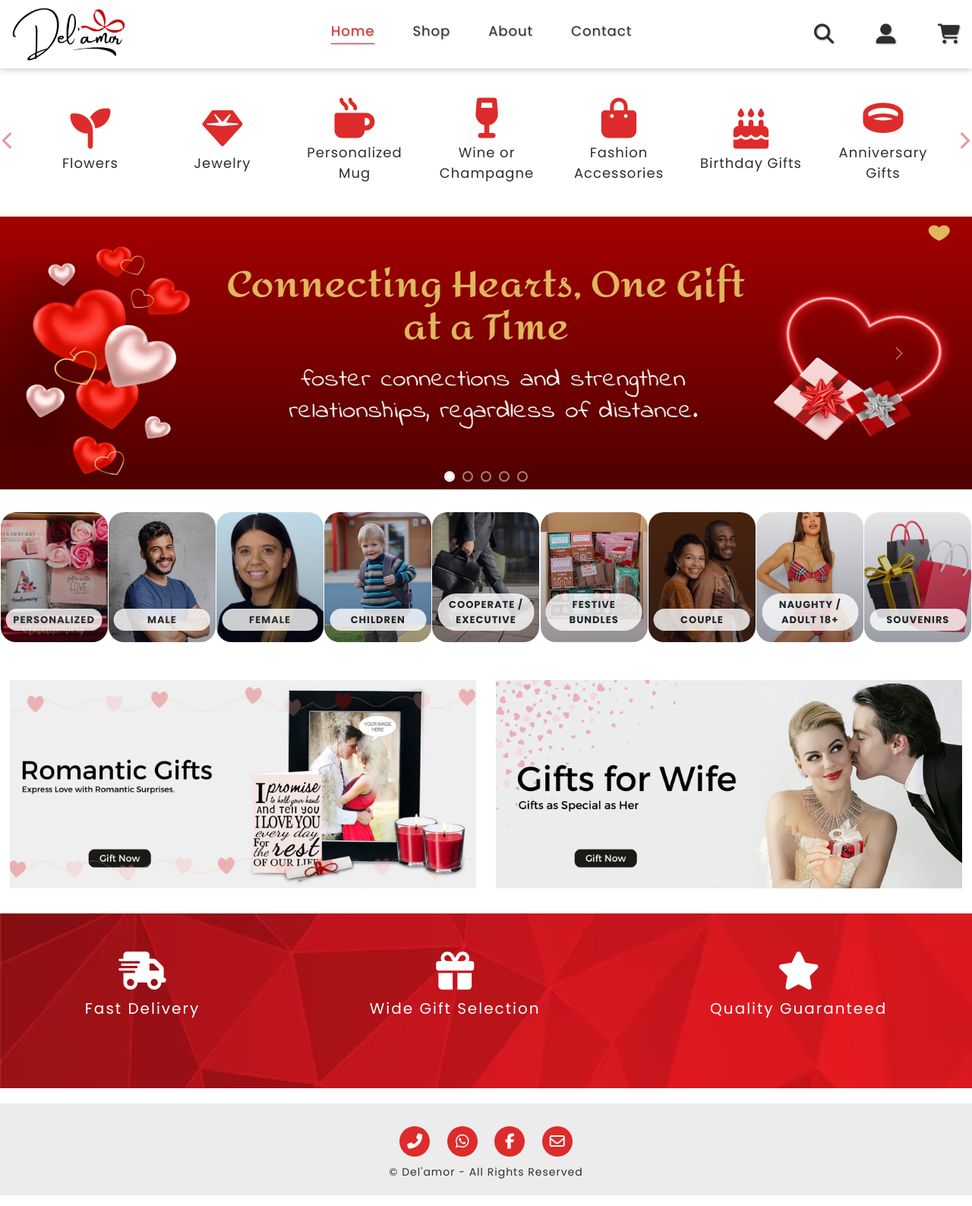
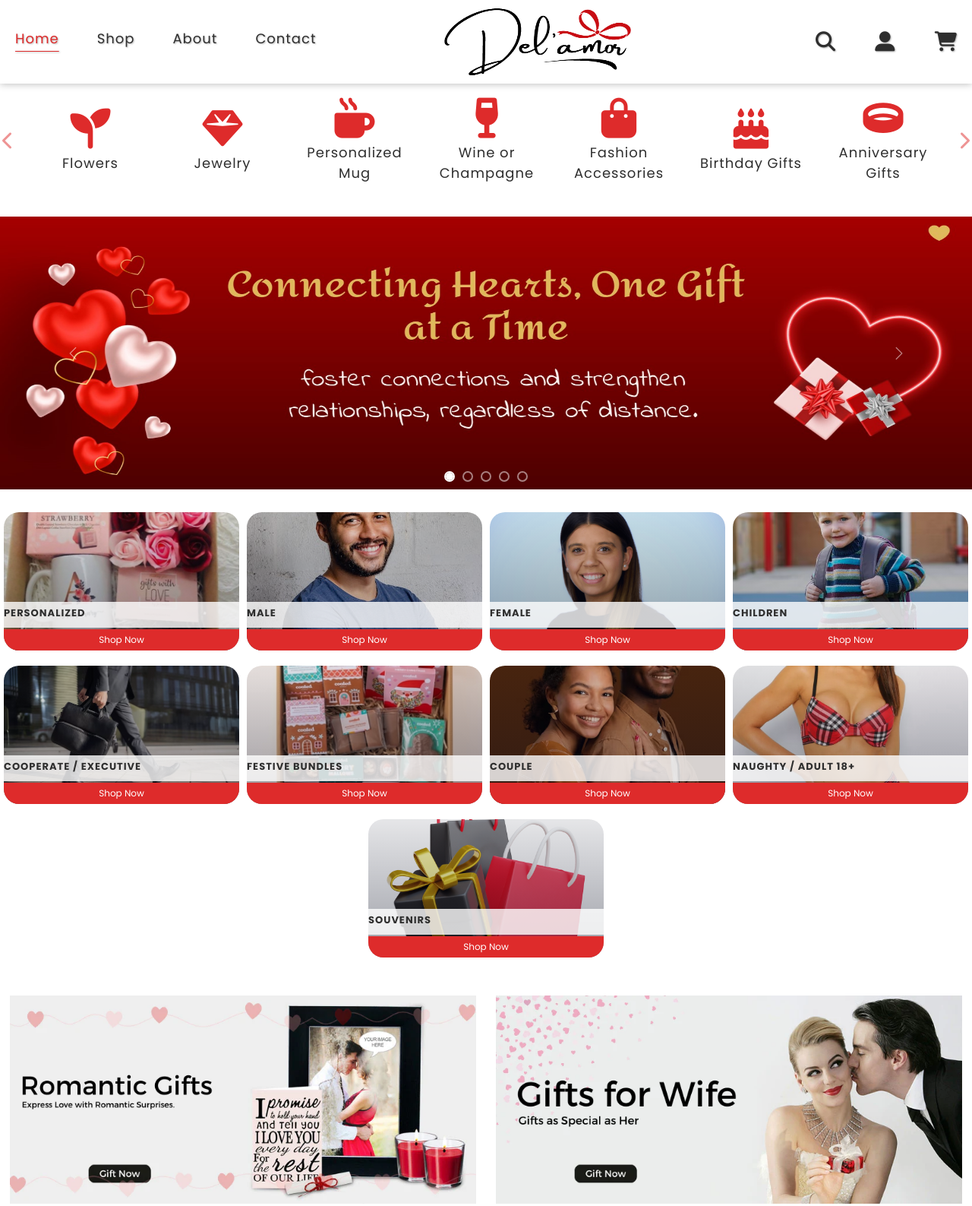
Before and after one commit to Seyi-Adebowale/del-amor, a plain HTML site: page index.html in a window 1280 px wide. Shown: the top 1587 px of the page at 76% size. Drawn offline with nearby package versions, Linux system fonts and the light colour scheme.

Commit message:
animation

```diff
--- a/css/about-style.css
+++ b/css/about-style.css
@@ -3,6 +3,7 @@ main{
     background-image: url('../img/contact-bkg.jpg');
     background-position: center;
     background-size: cover;
+    padding-top: 30px;
 }
 .about-body{
     width: 90%;
@@ -10,7 +11,6 @@ main{
     justify-content: space-between;
     flex-wrap: wrap;
     margin: auto;
-
 }
 .about-text-container{
     width: 50%;
--- a/css/contact-style.css
+++ b/css/contact-style.css
@@ -3,6 +3,7 @@
     background-image: url('../img/contact-bkg.jpg');
     background-position: center;
     background-size: cover;
+    padding-top: 30px;
 }
 .contact-body h1{
     text-align: center;
@@ -37,6 +38,7 @@
     padding-top: 10px;
     font-size: 3rem;
     font-weight: 700;
+    letter-spacing: 2px;
   }
   .contactus-text {
     word-wrap: break-word;
--- a/css/global.css
+++ b/css/global.css
@@ -40,18 +40,25 @@ main{
 }
 .header {
   display: flex;
-  justify-content: space-around;
+  justify-content: space-between;
+  padding: 0 20px;
 }
 
 .header__logo {
-  width: 12.5%;
+  width: 25%;
   padding: 10px 0;
+  /* outline: 1px solid red; */
+
 }
 .header__logo img {
-  height: 70px;
+  height: 90px;
+  width: 80%;
 }
 .header__nav {
-  width: 65%;
+  width: 31%;
+  /* outline: 1px solid yellow; */
+  justify-content: space-between;
+  padding: 0;
   position: relative;
   display: flex;
   align-items: center;
@@ -63,7 +70,8 @@ main{
   text-shadow: 1px 1px 2px rgba(0, 0, 0, 0.3);
   /* font-weight: 700; */
   width: 100%;
-  justify-content: center;
+  justify-content: left;
+  padding: 0;
   letter-spacing: 1px;
   gap: 50px;
 }
@@ -77,9 +85,15 @@ main{
 }
 .header__icons {
   width: 15%;
+  /* outline: 1px solid green; */
   display: flex;
   align-items: center;
   justify-content: space-between;
+}
+@media screen and (max-width: 930px){
+  .header__nav{
+    width: 51%;
+  }
 }
 .header__icons i {
   font-size: var(--very-large-font);
@@ -145,7 +159,7 @@ main{
     top: 50px;
   }
   .header__icons {
-    width: 32%;
+    width: 25%;
   }
   .header__nav ul li a:hover {
     text-decoration: none;
--- a/css/style.css
+++ b/css/style.css
@@ -1,9 +1,8 @@
 @import url(../css/global.css);
-.occasions{
+.occasions {
   margin: 5px 0 20px;
   width: 100%;
   position: relative;
-
 }
 .occasions-container {
   display: flex;
@@ -27,16 +26,15 @@
   /* box-shadow: 0 4px 6px rgba(0, 0, 0, 0.1); */
   transition: transform 0.2s;
 }
-.slick-track
-{
+.slick-track {
   display: flex !important;
 }
 
-.slick-slide
-{
+.slick-slide {
   height: inherit !important;
 }
-.slick-prev, .slick-next {
+.slick-prev,
+.slick-next {
   font-size: 24px;
   color: var(--color-red);
   opacity: 0.5;
@@ -46,16 +44,16 @@
   z-index: 1;
   cursor: pointer;
 }
-.slick-prev{
+.slick-prev {
   left: 3px;
 }
-.slick-next{
+.slick-next {
   right: 3px;
 }
-.box-content i{
+.box-content i {
   display: block;
 }
-.box-content p{
+.box-content p {
   margin: 5px 0 0 0;
 }
 /* .occasions-container__box:hover {
@@ -117,22 +115,23 @@
 }
 
 .carousel-control-prev,
-.carousel-control-next{
-  font-weight: bold ;
-  font-size: 5rem ;
+.carousel-control-next {
+  font-weight: bold;
+  font-size: 5rem;
   color: var(--color-white);
 }
 
-.categories-container{
+.categories-container {
   display: flex;
   justify-content: space-around;
   flex-wrap: wrap;
   margin: 30px 0;
 }
-.category-box{
+.category-box {
   border-radius: 20px;
-  width: 141px;
-  height: 171px;
+  width: 310px;
+  height: 182px;
+  /* outline: 1px solid red; */
   position: relative;
   text-align: center;
   background-position: center;
@@ -142,78 +141,133 @@
   transition: 0.7s;
   opacity: 0;
   animation: fadeIn 0.3s ease-in-out forwards;
+  /* outline: 1px solid red; */
 }
-.box1 { animation-delay: 0.1s; }
-.box2 { animation-delay: 0.2s; }
-.box3 { animation-delay: 0.3s; }
-.box4 { animation-delay: 0.4s; }
-.box5 { animation-delay: 0.5s; }
-.box6 { animation-delay: 0.6s; }
-.box7 { animation-delay: 0.7s; }
-.box8 { animation-delay: 0.8s; }
-.box9 { animation-delay: 0.9s; }
+.box1 {
+  animation-delay: 0.1s;
+}
+.box2 {
+  animation-delay: 0.2s;
+}
+.box3 {
+  animation-delay: 0.3s;
+}
+.box4 {
+  animation-delay: 0.4s;
+}
+.box5 {
+  animation-delay: 0.5s;
+}
+.box6 {
+  animation-delay: 0.6s;
+}
+.box7 {
+  animation-delay: 0.7s;
+}
+.box8 {
+  animation-delay: 0.8s;
+}
+.box9 {
+  animation-delay: 0.9s;
+}
 
 @keyframes fadeIn {
   to {
     opacity: 1;
   }
 }
-.box1{
-  background-image: linear-gradient(rgba(4, 9, 30, 0.1), rgba(4, 9, 30, 0.4)), url('../img/per.jpg');
+.box1 {
+  background-image: linear-gradient(rgba(4, 9, 30, 0.1), rgba(4, 9, 30, 0.4)),
+    url("../img/per.jpg");
 }
-.box2{
-  background-image: linear-gradient(rgba(4, 9, 30, 0.1), rgba(4, 9, 30, 0.4)), url('../img/male.jpeg');
+.box2 {
+  background-image: linear-gradient(rgba(4, 9, 30, 0.1), rgba(4, 9, 30, 0.4)),
+    url("../img/male.jpeg");
 }
-.box3{
-  background-image: linear-gradient(rgba(4, 9, 30, 0.1), rgba(4, 9, 30, 0.4)), url('../img/female.png');
+.box3 {
+  background-image: linear-gradient(rgba(4, 9, 30, 0.1), rgba(4, 9, 30, 0.4)),
+    url("../img/female.png");
 }
-.box4{
-  background-image: linear-gradient(rgba(4, 9, 30, 0.1), rgba(4, 9, 30, 0.4)), url('../img/children.avif');
+.box4 {
+  background-image: linear-gradient(rgba(4, 9, 30, 0.1), rgba(4, 9, 30, 0.4)),
+    url("../img/children.avif");
 }
-.box5{
-  background-image: linear-gradient(rgba(4, 9, 30, 0.1), rgba(4, 9, 30, 0.4)), url('../img/cooperate.avif');
+.box5 {
+  background-image: linear-gradient(rgba(4, 9, 30, 0.1), rgba(4, 9, 30, 0.4)),
+    url("../img/cooperate.avif");
 }
-.box6{
-  background-image: linear-gradient(rgba(4, 9, 30, 0.1), rgba(4, 9, 30, 0.4)), url('../img/festive.avif');
+.box6 {
+  background-image: linear-gradient(rgba(4, 9, 30, 0.1), rgba(4, 9, 30, 0.4)),
+    url("../img/festive.avif");
 }
-.box7{
-  background-image: linear-gradient(rgba(4, 9, 30, 0.1), rgba(4, 9, 30, 0.4)), url('../img/couple.avif');
+.box7 {
+  background-image: linear-gradient(rgba(4, 9, 30, 0.1), rgba(4, 9, 30, 0.4)),
+    url("../img/couple.avif");
 }
-.box8{
-  background-image: linear-gradient(rgba(4, 9, 30, 0.1), rgba(4, 9, 30, 0.4)), url('../img/naughty.webp');
+.box8 {
+  background-image: linear-gradient(rgba(4, 9, 30, 0.1), rgba(4, 9, 30, 0.4)),
+    url("../img/naughty.webp");
 }
-.box9{
-  background-image: linear-gradient(rgba(4, 9, 30, 0.1), rgba(4, 9, 30, 0.4)), url('../img/souvenir.webp');
+.box9 {
+  background-image: linear-gradient(rgba(4, 9, 30, 0.1), rgba(4, 9, 30, 0.4)),
+    url("../img/souvenir.webp");
 }
-.category-box .title{
-  display: block;
-  background-color: rgba(255, 255, 255, 0.8);
+.category-box .title {
   font-size: 1.3rem;
   letter-spacing: 1px;
   font-weight: bold;
   text-transform: uppercase;
   word-wrap: break-word;
-  width: 90%;
-  border-radius: 40px;
-  padding: 5px;
+  animation: bouncing-text 5s linear infinite;
+  text-overflow: ellipsis;
+  display: inline-block;
+  white-space: nowrap;
+  padding-top: 5px;
+  width: 100%;
+}
+.title-container{
+  background-color: rgba(255, 255, 255, 0.8);
+  width: 100%;
   z-index: 1;
   position: absolute;
-  bottom: 15px;
+  bottom: 30px;
   left: 50%;
   transform: translateX(-50%);
   margin: auto;
-  text-align: center;
+  text-align: left;
+  overflow: hidden;
 }
-.category-box:hover{
+.shop-now{
+  position: absolute;
+  bottom: 0;
+  margin: auto;
+  background-color: var(--color-red);
+  width: 100%;
+  color: var(--color-white);
+  padding: 5px;
+  border-radius: 0 0 20px 20px;
+  font-size: 1.2rem;
+}
+@keyframes bouncing-text {
+  0% {
+    transform: translateX(0%);
+  }
+  50% {
+    transform: translateX(100%);
+  }
+  100% {
+    transform: translateX(0%);
+  }
+}
+.category-box:hover {
   opacity: 0.8 !important;
-  border-radius: 0;
 }
-.banner-container{
+.banner-container {
   display: flex;
   flex-wrap: wrap;
   justify-content: space-around;
 }
-.banner-container img{
+.banner-container img {
   max-width: 100%;
   height: auto;
   width: 48%;
@@ -247,9 +301,8 @@
   text-align: center;
   color: var(--color-white);
   margin-bottom: 30px;
-
 }
-.advert-point p{
+.advert-point p {
   font-size: 2rem;
   letter-spacing: 2px;
 }
--- a/index.html
+++ b/index.html
@@ -44,20 +44,21 @@
         <div class="hamburger-icon nav-icon" id="hamburger">
           <i class="fas fa-bars" onclick="showMenu()"></i>
         </div>
-        <div class="header__logo">
-          <img src="img/logo.png" alt="logo" class="logo-img" />
-        </div>
+
         <nav class="header__nav">
           <div class="close-icon nav-icon" id="close">
             <i class="fas fa-times" onclick="hideMenu()"></i>
           </div>
           <ul>
-            <li><a href="home.html">Home</a></li>
+            <li><a href="index.html">Home</a></li>
             <li><a href="shop.html">Shop</a></li>
             <li><a href="about.html">About</a></li>
             <li><a href="contact.html">Contact</a></li>
           </ul>
         </nav>
+        <div class="header__logo">
+          <img src="img/logo.png" alt="logo" class="logo-img" />
+        </div>
         <div class="header__icons">
           <i class="fas fa-search"></i>
           <i class="fas fa-user-alt"></i>
@@ -210,37 +211,76 @@
         <div class="categories-container">
           <a href="#">
             <div class="category-box box1">
-              <p class="title">Personalized</p>
+              <div class="title-container">
+                <p class="title cont1">Personalized</p>
+              </div>
+                <p class="shop-now">Shop Now</p>
             </div>
           </a>
           <a href="male.html">
             <div class="category-box box2">
-              <p class="title">Male</p>
+              <div class="title-container">
+                <p class="title cont2">Male</p>
+              </div>
+              <p class="shop-now">Shop Now</p>
             </div>
           </a>
           <a href="male.html">
             <div class="category-box box3">
+              <div class="title-container">
                 <p class="title">Female</p>
               </div>
+              <p class="shop-now">Shop Now</p>
+            </div>
           </a>
+          <a href="#">
             <div class="category-box box4">
+              <div class="title-container">
                 <p class="title">Children</p>
               </div>
+              <p class="shop-now">Shop Now</p>
+            </div>
+          </a>
+          <a href="#">
             <div class="category-box box5">
+              <div class="title-container">
                 <p class="title">Cooperate / Executive</p>
               </div>
+              <p class="shop-now">Shop Now</p>
+            </div>
+          </a>
+          <a href="#">
             <div class="category-box box6">
+              <div class="title-container">
                 <p class="title">Festive Bundles</p>
               </div>
+              <p class="shop-now">Shop Now</p>
+            </div>
+          </a>
+          <a href="#">
             <div class="category-box box7">
+              <div class="title-container">
                 <p class="title">Couple</p>
               </div>
+              <p class="shop-now">Shop Now</p>
+            </div>
+          </a>
+          <a href="#">
             <div class="category-box box8">
+              <div class="title-container">
                 <p class="title">Naughty / Adult 18+</p>
               </div>
+              <p class="shop-now">Shop Now</p>
+            </div>
+          </a>
+          <a href="#">
             <div class="category-box box9">
+              <div class="title-container">
                 <p class="title">Souvenirs</p>
               </div>
+              <p class="shop-now">Shop Now</p>
+            </div>
+          </a>
         </div>
       </section>
 
--- a/main.js
+++ b/main.js
@@ -6,45 +6,6 @@ function showMenu() {
 function hideMenu() {
   navLinks.style.left = "-800px";
 }
-
-$(document).ready(function () {
-  var slidesToShow = 7; // Default value
-
-  $(".occasions-container").slick({
-    slidesToShow: slidesToShow,
-    slidesToScroll: 2,
-    // variableWidth: true,
-    // centerMode: false,
-    infinite: false,
-    easing: 'easeInOutCubic',
-    initialSlide: 0,
-    responsive: [
-      {
-        breakpoint: 900,
-        settings: {
-          slidesToShow: 4,
-        },
-      },
-
-      {
-        breakpoint: 768,
-        settings: {
-          slidesToShow: 3,
-        },
-      },
-
-      {
-        breakpoint: 480,
-        settings: {
-          slidesToShow: 2,
-        },
-      },
-
-    ],
-    prevArrow: $(".custom-prev"),
-    nextArrow: $(".custom-next")
-  });
-});
 
 const nav = document.querySelectorAll(".header__nav ul li");
 for (let i = 0; i < nav.length; i++) {
@@ -72,3 +33,41 @@ for (let i = 0; i < nav.length; i++) {
     nav[i].classList.remove("selected");
   }
 }
+
+$(document).ready(function () {
+  var slidesToShow = 7; // Default value
+
+  $(".occasions-container").slick({
+    slidesToShow: slidesToShow,
+    slidesToScroll: 2,
+    // variableWidth: true,
+    // centerMode: false,
+    infinite: false,
+    easing: "easeInOutCubic",
+    initialSlide: 0,
+    responsive: [
+      {
+        breakpoint: 900,
+        settings: {
+          slidesToShow: 4,
+        },
+      },
+
+      {
+        breakpoint: 768,
+        settings: {
+          slidesToShow: 3,
+        },
+      },
+
+      {
+        breakpoint: 480,
+        settings: {
+          slidesToShow: 2,
+        },
+      },
+    ],
+    prevArrow: $(".custom-prev"),
+    nextArrow: $(".custom-next"),
+  });
+});
```
Also changed, not shown: about.html (+4 -3 lines), contact.html (+4 -3 lines), css/shop-style.css (+1 -9 lines), male.html (+5 -4 lines), shop.html (+5 -5 lines). Lines whose indentation alone changed are shown as unchanged.
